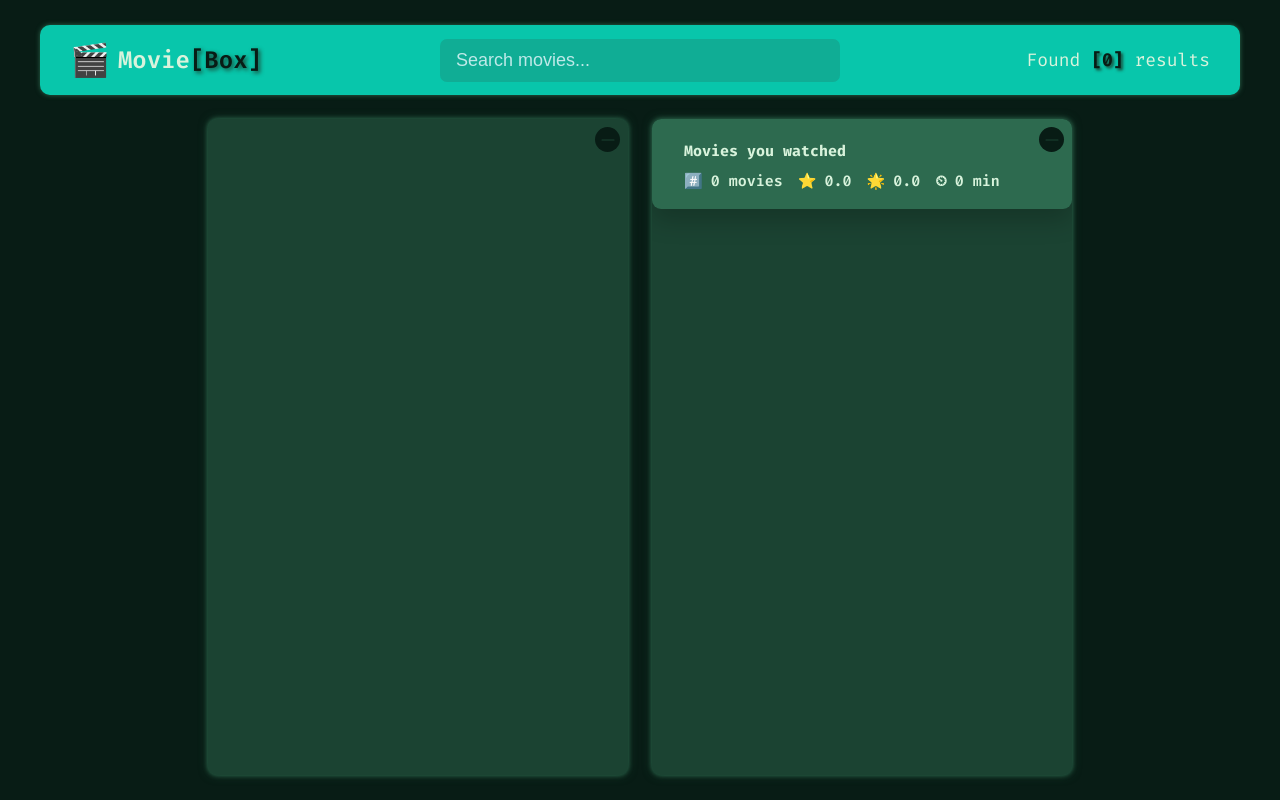
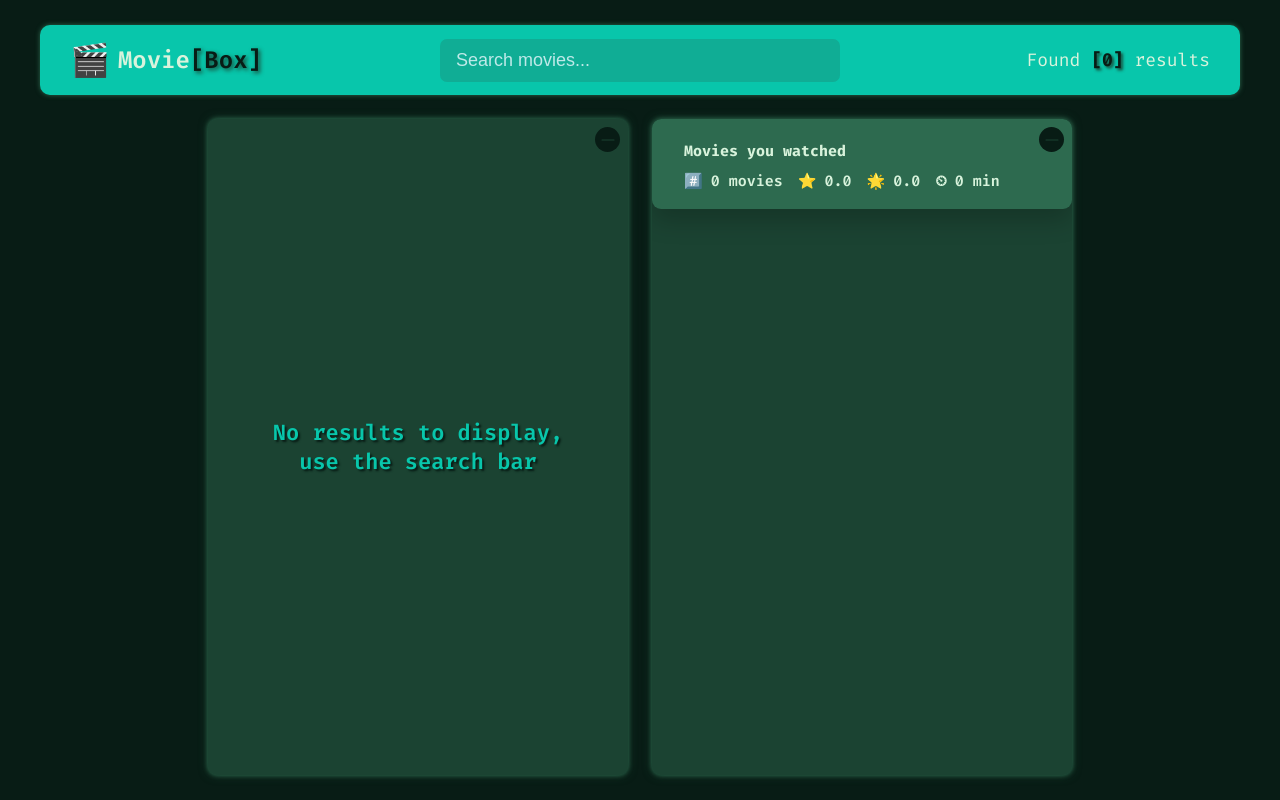
Before and after one commit to bakNa2t/moviebox, a React (Vite) app: page / in a window 1280 px wide. Built offline with nearby package versions, Linux system fonts and the light colour scheme.

Commit message:
Added msg before start search

```diff
--- a/src/App.jsx
+++ b/src/App.jsx
@@ -112,8 +112,11 @@ export default function App() {
       <AppLayout>
         <BoxList>
           {isLoading && <Spinner />}
-          {!isLoading && !error && (
-            <MovieList movies={movies} onQyeryId={handleQyeryId} />
+          {movies.length > 0 ? (
+            !isLoading &&
+            !error && <MovieList movies={movies} onQyeryId={handleQyeryId} />
+          ) : (
+            <p className="text">No results to display, use the search bar</p>
           )}
           {error && <ErrorMessage message={error} />}
         </BoxList>
--- a/src/components/AppLayout.module.css
+++ b/src/components/AppLayout.module.css
@@ -4,26 +4,6 @@
   display: flex;
   gap: 2.4rem;
   justify-content: center;
-}
-
-.btn-delete {
-  position: absolute;
-  right: 2.4rem;
-
-  height: 1.8rem;
-  aspect-ratio: 1;
-  border-radius: 50%;
-  border: none;
-  background-color: var(--color-red);
-  color: var(--color-background-900);
-  font-size: 0.9rem;
-  font-weight: bold;
-  cursor: pointer;
-  transition: all 0.3s;
-}
-
-.btn-delete:hover {
-  background-color: var(--color-red-dark);
 }
 
 .seconds {
--- a/src/components/MovieItemWatched.module.css
+++ b/src/components/MovieItemWatched.module.css
@@ -17,7 +17,7 @@
 .btn-delete:hover {
   color: var(--color-text);
   background-color: var(--color-red-dark);
-  box-shadow: 0 0 3px var(--color-background-900);
+  box-shadow: 0 0 3px 2px var(--color-background-900);
 }
 
 @media (max-width: 435px) {
--- a/src/index.css
+++ b/src/index.css
@@ -48,22 +48,6 @@ body {
   font-size: 2rem;
   font-weight: 600;
 } */
-
-.btn-toggle {
-  position: absolute;
-  top: 0.8rem;
-  right: 0.8rem;
-  height: 2.4rem;
-  aspect-ratio: 1;
-  border-radius: 50%;
-  border: none;
-  background-color: var(--color-background-900);
-  color: var(--color-text);
-  font-size: 1.4rem;
-  font-weight: bold;
-  cursor: pointer;
-  z-index: 999;
-}
 
 /* .list {
   list-style: none;
@@ -204,14 +188,17 @@ body {
   background-color: var(--color-primary-light);
 } */
 
-.seconds {
-  background-color: var(--color-background-100);
-  width: 8rem;
-  border-radius: 10rem;
+.text {
+  text-align: center;
+  width: 80%;
+  transform: translate(-50%, -50%);
+  left: 50%;
+  top: 50%;
+  position: absolute;
+  font-size: 2.2rem;
   font-weight: 600;
-  text-align: center;
-  padding: 0.4rem;
-  margin-top: 2.4rem;
+  color: var(--color-primary);
+  text-shadow: 2px 2px 2px var(--color-background-900);
 }
 
 ::-webkit-scrollbar {
```
